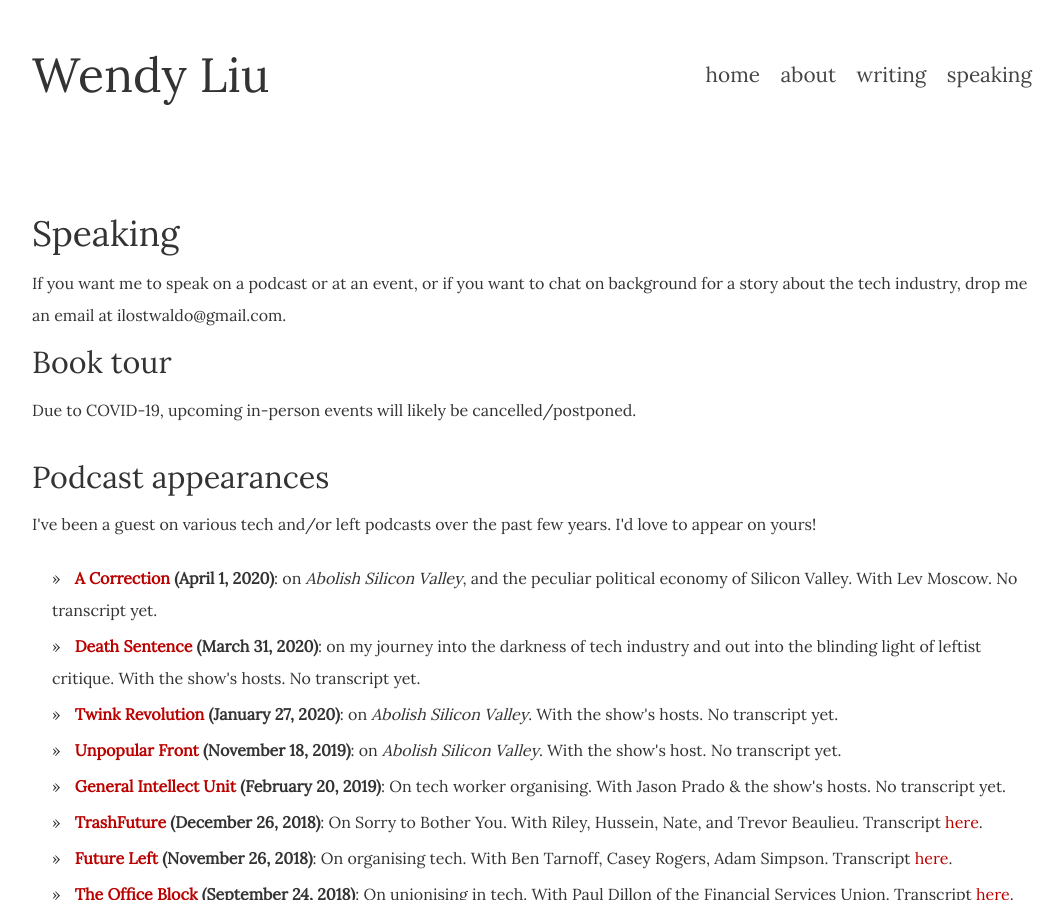
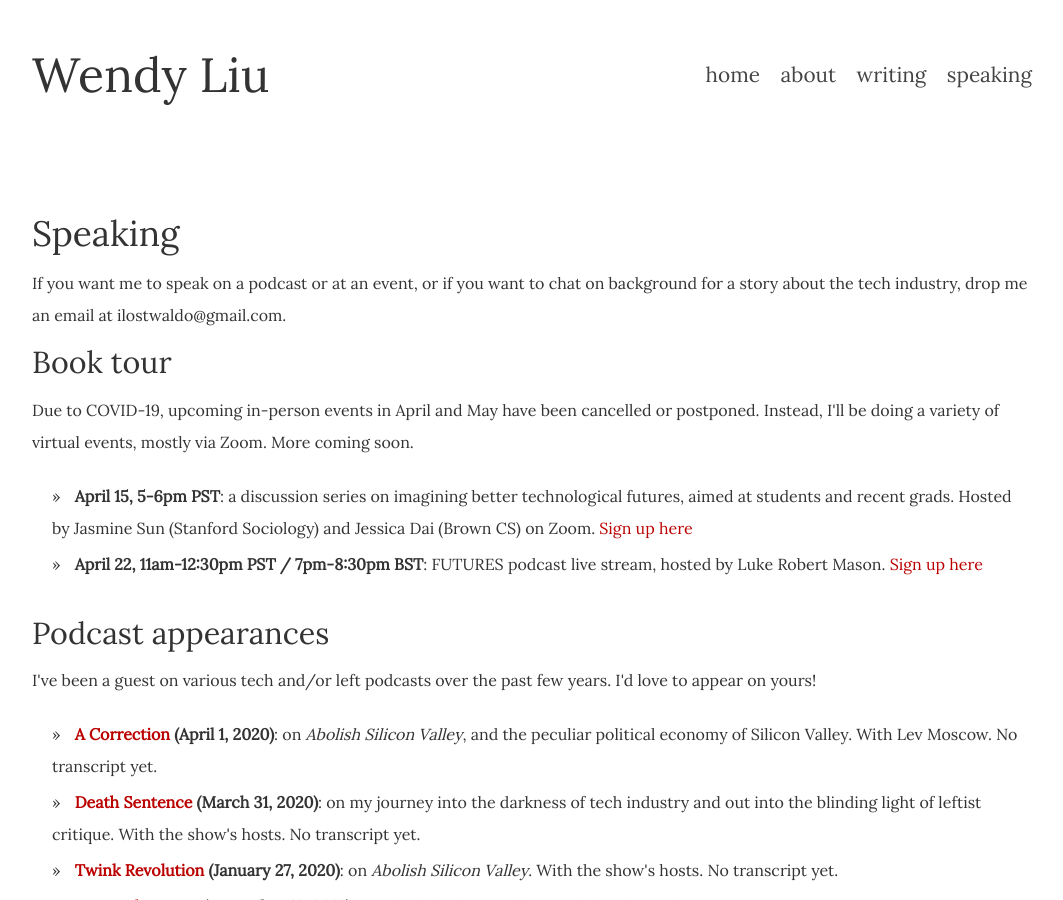
Before and after one commit to dellsystem/dellsystem.github.io, a Jekyll site: the page built from speaking/index.html, in a window 1280 px wide and 900 px high. Shown: the whole window, without its empty margins (108-1171 px from the left). Built offline with Jekyll 4.4.1, drawn with Linux system fonts in a browser that asks for light colours.

Commit message:
Add some upcoming virtual events

```diff
--- /dev/null
+++ b/_includes/upcoming.html
@@ -0,0 +1,4 @@
+<ul>
+    <li><strong>April 15, 5-6pm PST</strong>: a discussion series on imagining better technological futures, aimed at students and recent grads. Hosted by Jasmine Sun (Stanford Sociology) and Jessica Dai (Brown CS) on Zoom. <a href="https://www.eventbrite.com/e/reboot-april-discussion-series-registration-100594843886">Sign up here</a></li>
+    <li><strong>April 22, 11am-12:30pm PST / 7pm-8:30pm BST</strong>: FUTURES podcast live stream, hosted by Luke Robert Mason. <a href="https://futurespodcast.net/events/fplive-abolishsiliconvalley">Sign up here</a></li>
+</ul>
--- a/speaking/index.html
+++ b/speaking/index.html
@@ -7,7 +7,9 @@ If you want me to speak on a podcast or at an event, or if you want to chat on b
 
 <h2>Book tour</h2>
 
-<p>Due to COVID-19, upcoming in-person events will likely be cancelled/postponed.</p>
+<p>Due to COVID-19, upcoming in-person events in April and May have been cancelled or postponed. Instead, I'll be doing a variety of virtual events, mostly via Zoom. More coming soon.</p>
+
+{% include upcoming.html %}
 
 <h2 id="podcasts">Podcast appearances</h2>
 
```
